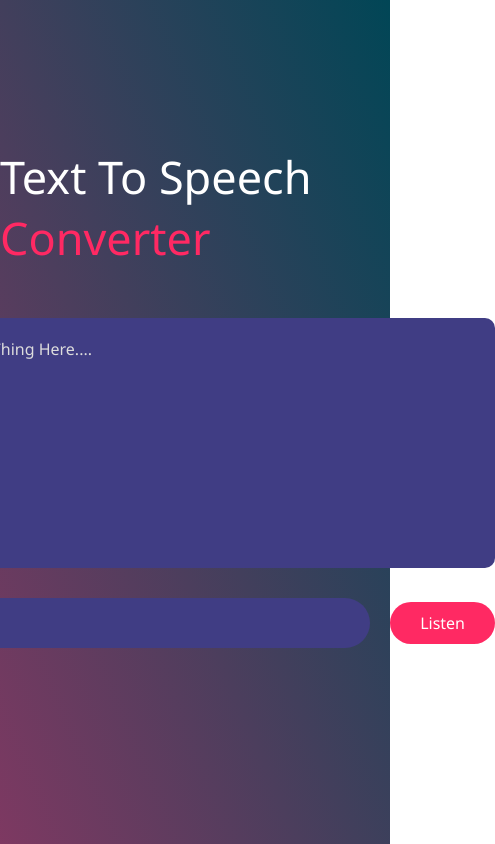
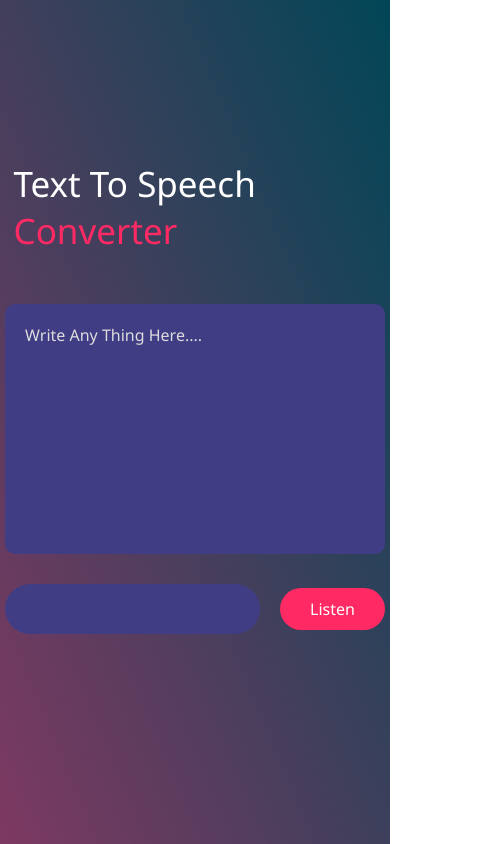
Before and after one commit to usaid-anxari/Voice-Converter, a plain HTML site: page index.html in a window 390 px wide. Shown: the whole page, 495 px wide, since content can reach past the window. Drawn offline with Linux system fonts and the light colour scheme.

Commit message:
Project Hosted

```diff
--- a/index.html
+++ b/index.html
@@ -4,7 +4,7 @@
     <meta charset="UTF-8">
     <meta name="viewport" content="width=device-width, initial-scale=1.0">
     <link rel="stylesheet" href="style.css">
-    <title>Document</title>
+    <title>SonicSwap</title>
 </head>
 <body>
     <div class="hero">
--- a/style.css
+++ b/style.css
@@ -4,10 +4,13 @@
     font-family: 'Segoe UI', Tahoma, Geneva, Verdana, sans-serif;
     box-sizing: border-box;
 }
+
+body{
+        background: linear-gradient(247deg , #014656,#610d3fd1);
+}
 .hero{
-        width: 100;
+        width: 100%;
         min-height: 100vh;
-        background: linear-gradient(247deg , #014656,#610d3fd1);
         display: flex;
         align-items: center;
         justify-content: center;
@@ -88,3 +91,50 @@ select{
     background-position-x: calc(100% - 20px);
     background-position-y: 20px;
 }
+
+@media only screen and (max-width: 620px) {
+    .hero h1{
+        font-size: 35px;
+        width: 50vh;
+    }
+    textarea{
+        width: 50vh;
+    }
+    .row{
+        width: 50vh;
+    }
+    .row select{
+        width: 10px
+    }
+  }
+
+  @media only screen and (max-width: 460px) {
+    .hero h1{
+        font-size: 35px;
+        width: 43vh;
+    }
+    textarea{
+        width: 45vh;
+    }
+    .row{
+        width: 45vh;
+    }
+    .row select{
+        width: 10px
+    }
+  }
+  @media only screen and (max-width: 280px) {
+    .hero h1{
+        font-size: 25px;
+    width: 38vh;
+    }
+    textarea{
+        width: 40vh;
+    }
+    .row{
+        width: 40vh;
+    }
+    .row select{
+        width: 10px
+    }
+  }
```
